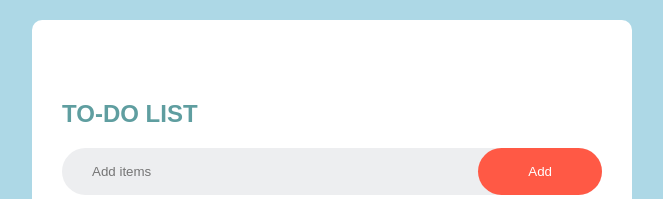
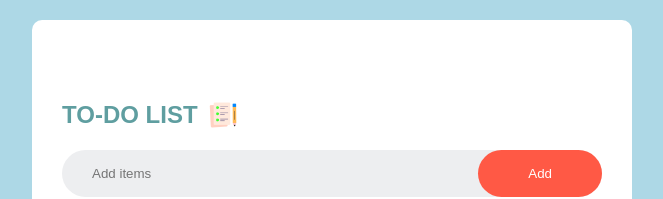
Before and after one commit to Avishekpanta/Todo, a plain HTML site: page index.html in a window 1280 px wide. Shown: the top 199 px of the page, without its empty margins (318-981 px from the left). Drawn offline with Linux system fonts and the light colour scheme.

Commit message:
Update index.html

```diff
--- a/index.html
+++ b/index.html
@@ -9,7 +9,7 @@
 <body>
     <div class="container">
           <div class="todoapp">
-            <h2>TO-DO LIST <img src="../images/icon.png " alt=""></h2>
+            <h2>TO-DO LIST <img src="./icon.png " alt=""></h2>
             <div class="row">
                 <input type="text" id="inputbox" placeholder="Add items">
                 <button onclick="random()">Add</button>
```
